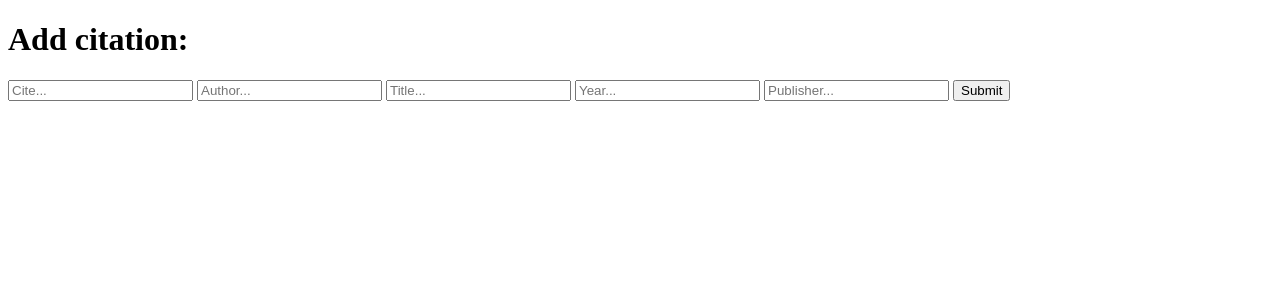
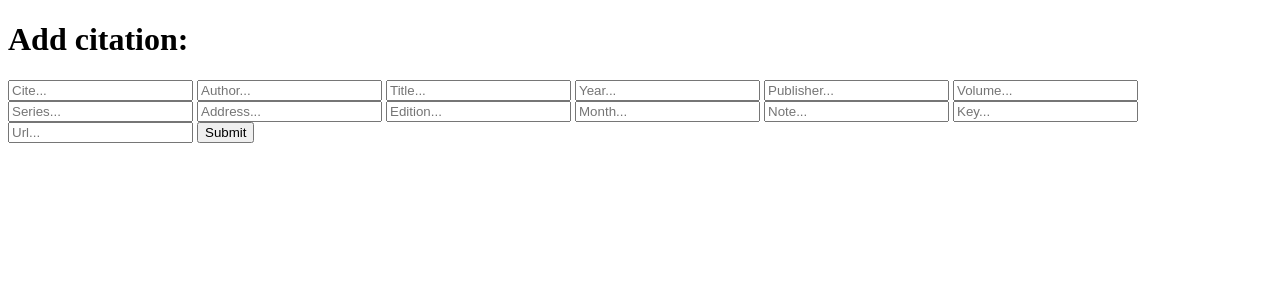
Before and after one commit to savalre/ohtumini_ryhma7, a Flask app: page /book in a window 1280 px wide. Shown: the top 300 px of the page. Run offline with Flask 3, Linux system fonts and the light colour scheme.

Commit message:
added optional fields for book type citation

```diff
--- a/src/forms/citation_form.py
+++ b/src/forms/citation_form.py
@@ -13,3 +13,20 @@ class BookCitationForm(FlaskForm):
         render_kw={'placeholder': 'Year...'})
     publisher = StringField('publisher', validators=[InputRequired(), Length(min=4)],
         render_kw={'placeholder': 'Publisher...'})
+
+    volume = IntegerField('volume', validators=[Optional()],
+        render_kw={'placeholder': 'Volume...'})
+    series = IntegerField('series', validators=[Optional()],
+        render_kw={'placeholder': 'Series...'})
+    address = StringField('address', validators=[Optional()],
+        render_kw={'placeholder': 'Address...'})
+    edition = StringField('edition', validators=[Optional()],
+        render_kw={'placeholder': 'Edition...'})
+    month = StringField('month', validators=[Optional()],
+        render_kw={'placeholder': 'Month...'})
+    note = StringField('note', validators=[Optional()],
+        render_kw={'placeholder': 'Note...'})
+    key = StringField('key', validators=[Optional()],
+        render_kw={'placeholder': 'Key...'})
+    url = StringField('url', validators=[Optional()],
+        render_kw={'placeholder': 'Url...'})
--- a/src/templates/book.html
+++ b/src/templates/book.html
@@ -13,6 +13,14 @@
       {{ form.title }}
       {{ form.year }}
       {{ form.publisher }}
+      {{ form.volume }}
+      {{ form.series }}
+      {{ form.address }}
+      {{ form.edition }}
+      {{ form.month }}
+      {{ form.note }}
+      {{ form.key }}
+      {{ form.url }}
       <button type="submit">Submit</button>
     </form>
   </body>
```
